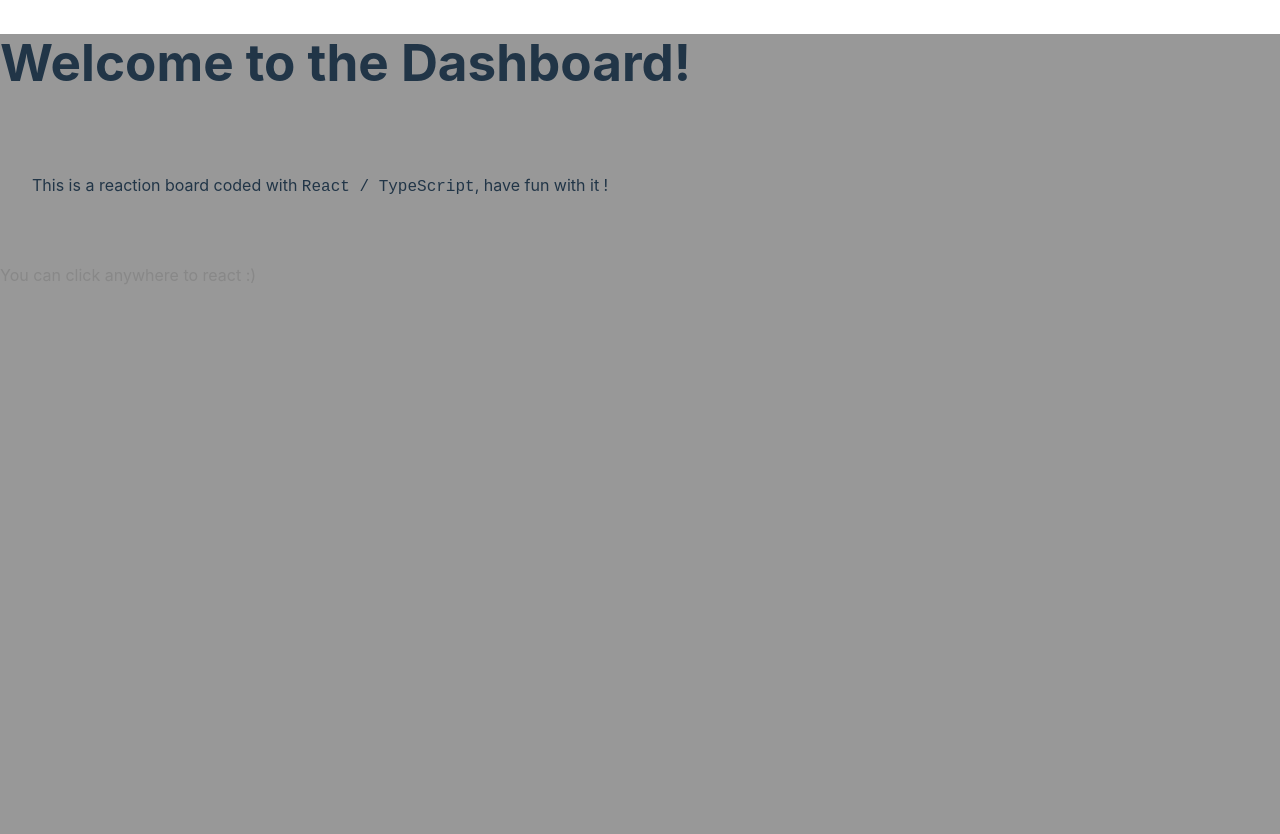
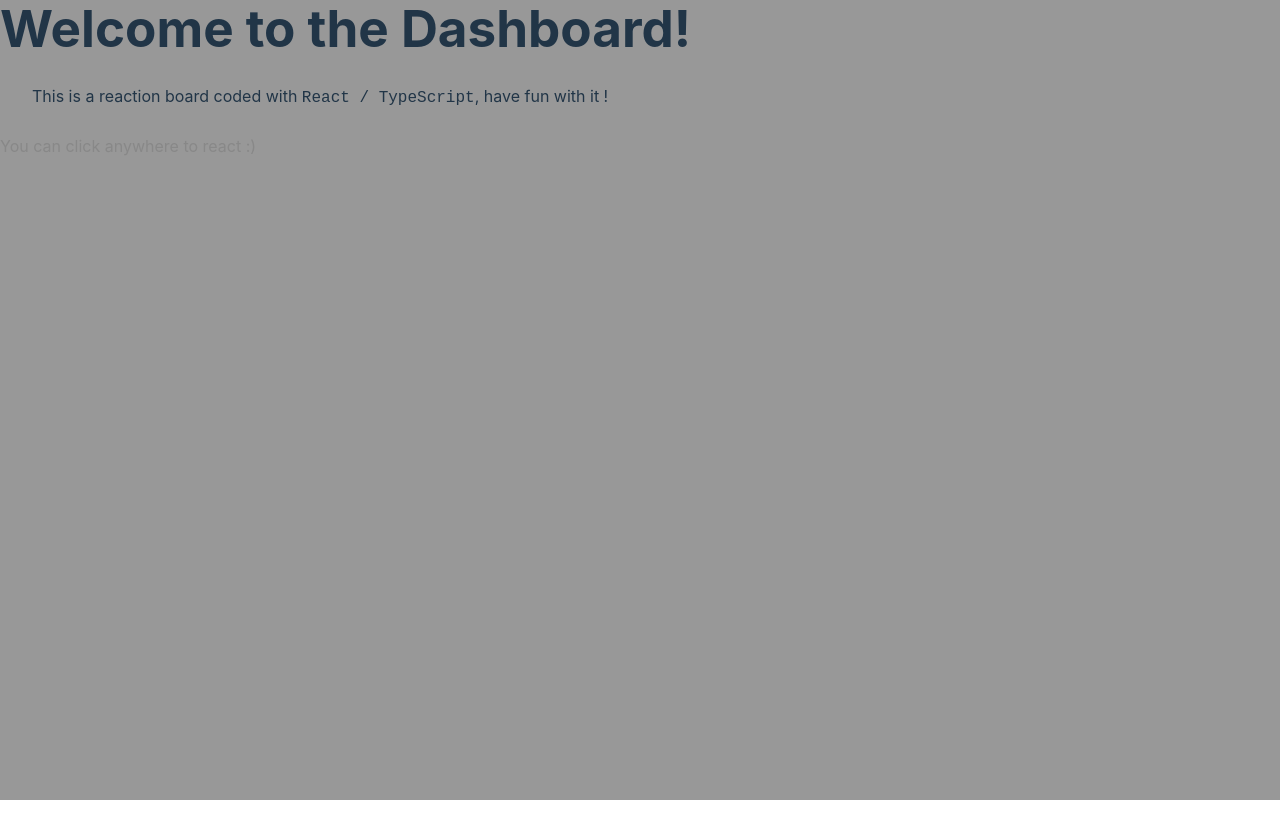
Before and after one commit to Madorakkusu/ViteJS-React-TS-ESLint-Template, a React (Vite) app: page / in a window 1280 px wide. After the commit the page ends 800 px from the top, so only its background shows below. Built offline with nearby package versions, Linux system fonts and the light colour scheme.

Commit message:
Adds reset.css

```diff
--- a/src/App.css
+++ b/src/App.css
@@ -1,3 +1,46 @@
+html, body, div, span, applet, object, iframe,
+h1, h2, h3, h4, h5, h6, p, blockquote, pre,
+a, abbr, acronym, address, big, cite, code,
+del, dfn, em, img, ins, kbd, q, s, samp,
+small, strike, strong, sub, sup, tt, var,
+b, u, i, center,
+dl, dt, dd, ol, ul, li,
+fieldset, form, label, legend,
+table, caption, tbody, tfoot, thead, tr, th, td,
+article, aside, canvas, details, embed,
+figure, figcaption, footer, header, hgroup,
+menu, nav, output, ruby, section, summary,
+time, mark, audio, video {
+  margin: 0;
+  padding: 0;
+  border: 0;
+  font-size: 100%;
+  vertical-align: baseline;
+}
+/* HTML5 display-role reset for older browsers */
+article, aside, details, figcaption, figure,
+footer, header, hgroup, menu, nav, section {
+  display: block;
+}
+body {
+  line-height: 1;
+}
+ol, ul {
+  list-style: none;
+}
+blockquote, q {
+  quotes: none;
+}
+blockquote:before, blockquote:after,
+q:before, q:after {
+  content: '';
+  content: none;
+}
+table {
+  border-collapse: collapse;
+  border-spacing: 0;
+}
+
 .app {
   height: 100vh;
   width: 100vw;
```
